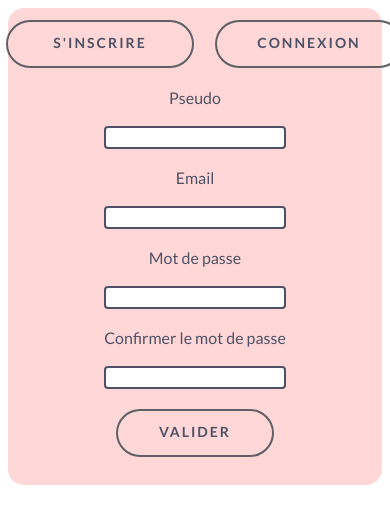
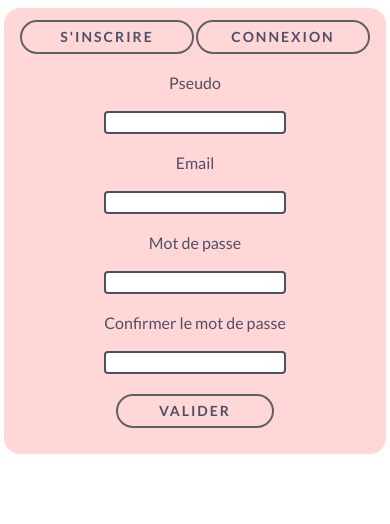
Before and after one commit to Arkhiv/p7-groupomania, a React (Create React App) app in the folder frontend/: page /profil in a window 390 px wide. Shown: the top 524 px of the page. Built offline with nearby package versions, Linux system fonts and the light colour scheme; the HTML template or start-up script is replaced by a standard one.

Commit message:
repush Responsive

```diff
--- a/frontend/src/components/Log/Log.module.css
+++ b/frontend/src/components/Log/Log.module.css
@@ -1,3 +1,7 @@
+.logContainer {
+    background-color: #ffd7d7;
+}
+
 .connectionForm {
     display: flex;
     flex-direction: column;
@@ -5,7 +9,6 @@
     padding-top: 3%;
     border-radius: 16px;
     margin: 2%;
-    background-color: #ffd7d7;
 }
 
 .formContainer {
@@ -15,7 +18,6 @@
 .formContainer ul {
     list-style: none;
     display: flex;
-    gap: 5%;
 }
 
 .formContainer li {
@@ -35,7 +37,7 @@
     white-space: normal;
     font-weight: 700;
     text-align: center;
-    padding: 16px 14px 18px;
+    padding: 10px 7px 10px;
     color: #4e5166;
     box-shadow: inset 0 0 0 2px #5f5f66;
     background-color: transparent;
@@ -76,7 +78,7 @@
     white-space: normal;
     font-weight: 700;
     text-align: center;
-    padding: 16px 14px 18px;
+    padding: 10px 7px 10px;
     color: #4e5166;
     box-shadow: inset 0 0 0 2px #5f5f66;
     background-color: transparent;
@@ -118,7 +120,7 @@
     white-space: normal;
     font-weight: 700;
     text-align: center;
-    padding: 16px 14px 18px;
+    padding: 10px 7px 10px;
     color: #4e5166;
     box-shadow: inset 0 0 0 2px #5f5f66;
     background-color: transparent;
--- a/frontend/src/components/Profil/Profil.module.css
+++ b/frontend/src/components/Profil/Profil.module.css
@@ -1,3 +1,9 @@
+.logContainer {
+    background-color: #ffd7d7;
+    border-radius: 16px;
+    margin: 1%;
+}
+
 .profilPage {
     color: #4e5166;
 }
--- a/frontend/src/pages/Profil.jsx
+++ b/frontend/src/pages/Profil.jsx
@@ -11,7 +11,7 @@ const Profil = () => {
       {uid ? (
         <UpdateProfil />
       ) : (
-        <div className="log-container">
+        <div className={S.logContainer}>
           <Log signin={false} signup={true} />
         </div>
       )}
```
